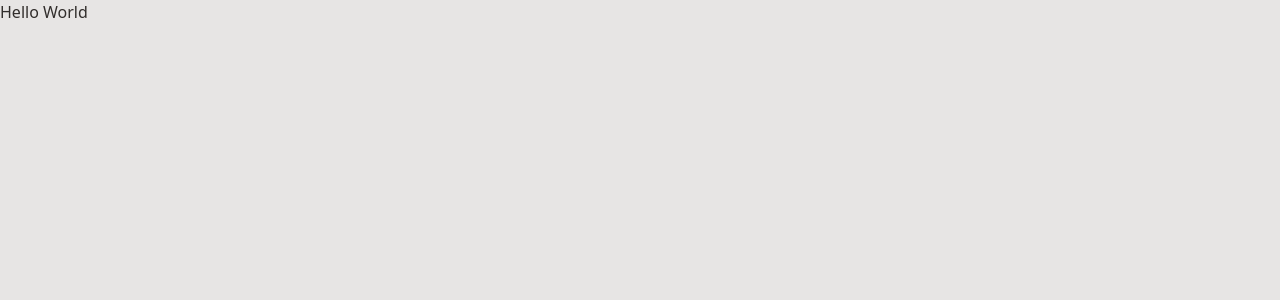
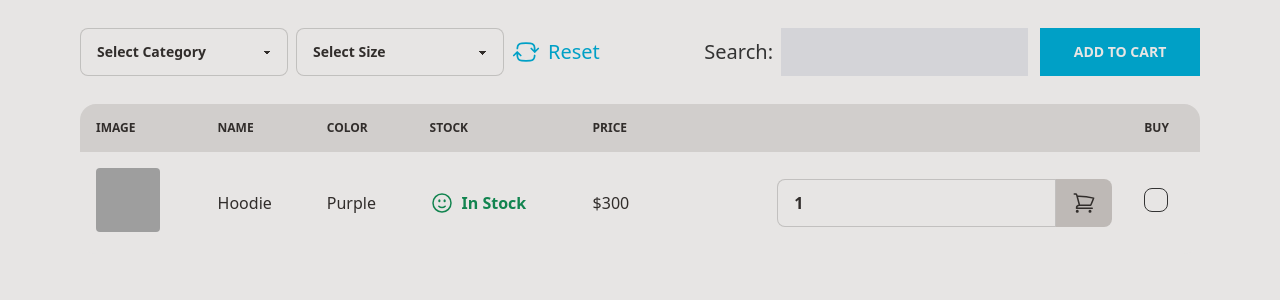
Before and after one commit to neel123go/React-Assingment-Client, a React (Create React App) app: page / in a window 1280 px wide. Shown: the top 300 px of the page. Built offline with nearby package versions, Linux system fonts and the light colour scheme; grey boxes are pictures that could not be loaded.

Commit message:
cart page design completed

```diff
--- a/package.json
+++ b/package.json
@@ -9,6 +9,7 @@
     "daisyui": "^2.31.0",
     "react": "^18.2.0",
     "react-dom": "^18.2.0",
+    "react-router-dom": "^6.4.1",
     "react-scripts": "5.0.1",
     "web-vitals": "^2.1.4"
   },
--- a/public/index.html
+++ b/public/index.html
@@ -1,14 +1,12 @@
 <!DOCTYPE html>
 <html lang="en">
+
 <head>
   <meta charset="utf-8" />
   <link rel="icon" href="%PUBLIC_URL%/favicon.ico" />
   <meta name="viewport" content="width=device-width, initial-scale=1" />
   <meta name="theme-color" content="#000000" />
-    <meta
-      name="description"
-      content="Web site created using create-react-app"
-    />
+  <meta name="description" content="Web site created using create-react-app" />
   <link rel="apple-touch-icon" href="%PUBLIC_URL%/logo192.png" />
   <!--
       manifest.json provides metadata used when your web app is installed on a
@@ -26,9 +24,10 @@
     -->
   <title>React App</title>
 </head>
+
 <body>
   <noscript>You need to enable JavaScript to run this app.</noscript>
-    <div id="root"></div>
+  <div id="root" class="bg-white"></div>
   <!--
       This HTML file is a template.
       If you open it directly in the browser, you will see an empty page.
@@ -40,4 +39,5 @@
       To create a production bundle, use `npm run build` or `yarn build`.
     -->
 </body>
+
 </html>
--- a/src/App.js
+++ b/src/App.js
@@ -1,7 +1,14 @@
+import { Route, Routes } from "react-router-dom";
+import { Cart } from "./Pages/Cart/Cart";
+import { Checkout } from "./Pages/Checkout/Checkout";
+
 function App() {
   return (
     <div>
-      <h1>Hello World</h1>
+      <Routes>
+        <Route path="/" element={<Cart />} />
+        <Route path="/checkout" element={<Checkout />} />
+      </Routes>
     </div>
   );
 }
--- a/src/Pages/Cart/Cart.js
+++ b/src/Pages/Cart/Cart.js
@@ -2,6 +2,93 @@ import React from 'react';
 
 export const Cart = () => {
     return (
-        <div>Cart</div>
+        <div className='px-20 py-5'>
+            <div className="navbar p-0 grid grid-cols-2 justify-between items-center">
+                <div className='gap-2'>
+                    <select className="select select-bordered w-52 bg-transparent">
+                        <option disabled selected>Select Category</option>
+                        <option>Hoodies</option>
+                        <option>T-Shirt</option>
+                        <option>Shirt</option>
+                    </select>
+                    <select className="select select-bordered w-52 bg-transparent">
+                        <option disabled selected>Select Size</option>
+                        <option>S</option>
+                        <option>M</option>
+                        <option>XL</option>
+                        <option>2 XL</option>
+                    </select>
+                    <div className='flex text-primary text-xl items-center cursor-pointer'>
+                        <svg xmlns="http://www.w3.org/2000/svg" fill="none" viewBox="0 0 24 24" stroke-width="1.5" stroke="currentColor" className="w-7 h-7 mr-2">
+                            <path stroke-linecap="round" stroke-linejoin="round" d="M19.5 12c0-1.232-.046-2.453-.138-3.662a4.006 4.006 0 00-3.7-3.7 48.678 48.678 0 00-7.324 0 4.006 4.006 0 00-3.7 3.7c-.017.22-.032.441-.046.662M19.5 12l3-3m-3 3l-3-3m-12 3c0 1.232.046 2.453.138 3.662a4.006 4.006 0 003.7 3.7 48.656 48.656 0 007.324 0 4.006 4.006 0 003.7-3.7c.017-.22.032-.441.046-.662M4.5 12l3 3m-3-3l-3 3" />
+                        </svg>
+                        Reset
+                    </div>
+                </div>
+                <div className='justify-end'>
+                    <div className="flex justify-center items-center">
+                        <span className='text-neutral mr-2 text-xl'>Search: </span>
+                        <input type="text" className="px-2 py-3 border-none outline-none bg-zinc-300" />
+                    </div>
+                    <button className="btn btn-primary rounded-none ml-3 text-base-100 font-bold w-40 h-10">Add To Cart</button>
+                </div>
+            </div>
+
+            {/* Product Table */}
+            <div class="overflow-x-auto w-full mt-5">
+                <table class="table w-full">
+                    {/* <!-- head --> */}
+                    <thead>
+                        <tr>
+                            <th>Image</th>
+                            <th>Name</th>
+                            <th>Color</th>
+                            <th>Stock</th>
+                            <th>Price</th>
+                            <th></th>
+                            <th>Buy</th>
+                        </tr>
+                    </thead>
+                    <tbody>
+                        {/* <!-- row 1 --> */}
+                        <tr>
+                            <td>
+                                <div class="avatar">
+                                    <div class="w-16 rounded">
+                                        <img src="https://placeimg.com/192/192/people" />
+                                    </div>
+                                </div>
+                            </td>
+                            <td>Hoodie</td>
+                            <td>Purple</td>
+                            <td>
+                                <div className='flex text-success font-semibold'>
+                                    <svg xmlns="http://www.w3.org/2000/svg" fill="none" viewBox="0 0 24 24" stroke-width="1.5" stroke="currentColor" class="w-6 h-6 mr-2">
+                                        <path stroke-linecap="round" stroke-linejoin="round" d="M15.182 15.182a4.5 4.5 0 01-6.364 0M21 12a9 9 0 11-18 0 9 9 0 0118 0zM9.75 9.75c0 .414-.168.75-.375.75S9 10.164 9 9.75 9.168 9 9.375 9s.375.336.375.75zm-.375 0h.008v.015h-.008V9.75zm5.625 0c0 .414-.168.75-.375.75s-.375-.336-.375-.75.168-.75.375-.75.375.336.375.75zm-.375 0h.008v.015h-.008V9.75z" />
+                                    </svg>
+                                    In Stock
+                                </div>
+                            </td>
+                            <td>$300</td>
+                            <th>
+                                <div class="input-group justify-end">
+                                    <input type="number" defaultValue={1} class="outline-none focus:outline-none input input-bordered" />
+                                    <span>
+                                        <svg xmlns="http://www.w3.org/2000/svg" fill="none" viewBox="0 0 24 24" stroke-width="1.5" stroke="currentColor" class="w-6 h-6">
+                                            <path stroke-linecap="round" stroke-linejoin="round" d="M2.25 3h1.386c.51 0 .955.343 1.087.835l.383 1.437M7.5 14.25a3 3 0 00-3 3h15.75m-12.75-3h11.218c1.121-2.3 2.1-4.684 2.924-7.138a60.114 60.114 0 00-16.536-1.84M7.5 14.25L5.106 5.272M6 20.25a.75.75 0 11-1.5 0 .75.75 0 011.5 0zm12.75 0a.75.75 0 11-1.5 0 .75.75 0 011.5 0z" />
+                                        </svg>
+                                    </span>
+                                </div>
+                            </th>
+                            <th>
+                                <label>
+                                    <input type="checkbox" class="checkbox border-neutral" />
+                                </label>
+                            </th>
+                        </tr>
+                    </tbody>
+                </table>
+            </div>
+        </div>
     );
 };
--- a/src/Pages/Checkout/Checkout.js
+++ b/src/Pages/Checkout/Checkout.js
@@ -2,6 +2,8 @@ import React from 'react';
 
 export const Checkout = () => {
     return (
-        <div>Checkout</div>
+        <div>
+            Checkout
+        </div>
     );
 };
--- a/src/index.js
+++ b/src/index.js
@@ -3,11 +3,14 @@ import ReactDOM from 'react-dom/client';
 import './index.css';
 import App from './App';
 import reportWebVitals from './reportWebVitals';
+import { BrowserRouter } from 'react-router-dom';
 
 const root = ReactDOM.createRoot(document.getElementById('root'));
 root.render(
   <React.StrictMode>
-    <App />
+    <BrowserRouter>
+      <App />
+    </BrowserRouter>
   </React.StrictMode>
 );
 
--- a/tailwind.config.js
+++ b/tailwind.config.js
@@ -7,7 +7,7 @@ module.exports = {
     themes: [
       {
         mytheme: {
-          "primary": "#6CC6DA",
+          "primary": "#00A0C6",
           "secondary": "#1246AF",
           "accent": "#f8f8f8",
           "neutral": "#333333",
```
Also changed, not shown: 1 other file (tests, documents, lock files or other folders). Lines whose indentation alone changed are shown as unchanged.
